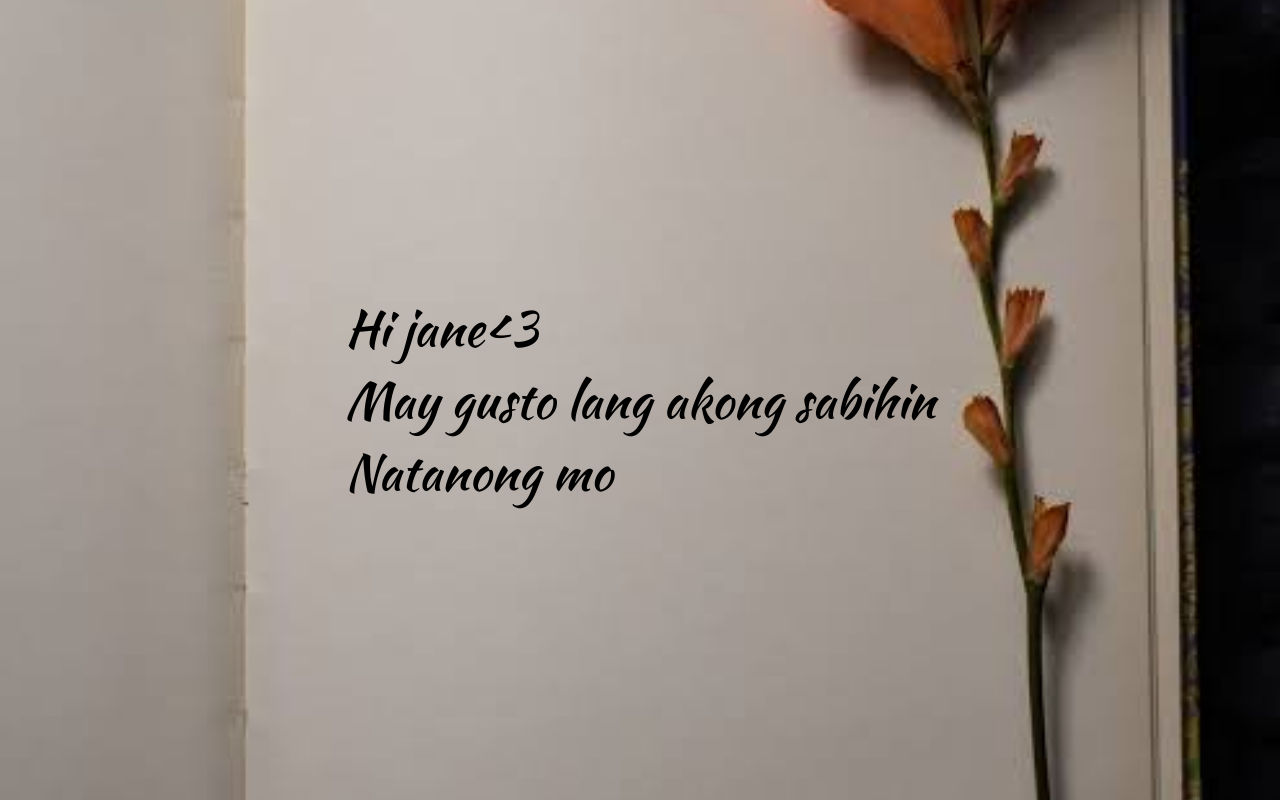
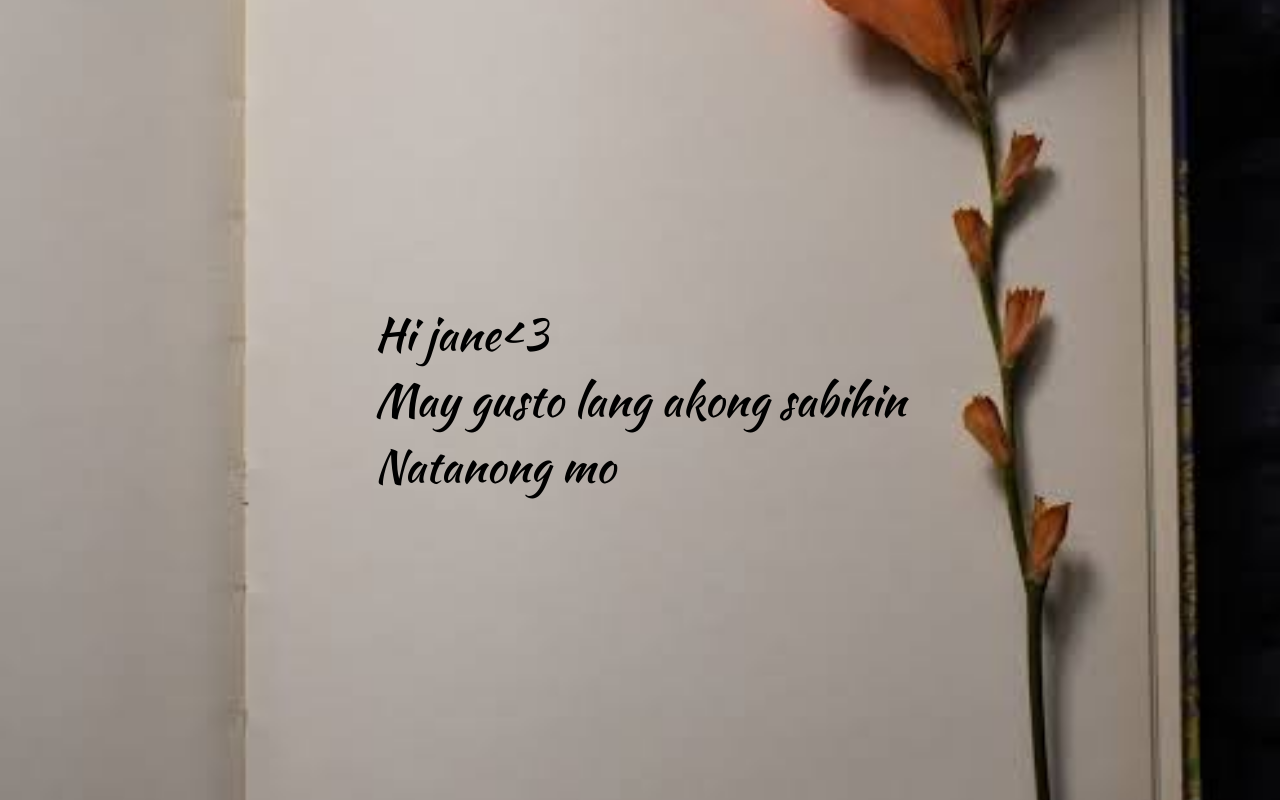
Before and after one commit to twobat602/Love, a plain HTML site: page index.html in a window 1280 px wide. Drawn offline with Linux system fonts and the light colour scheme.

Commit message:
index.html

```diff
--- a/index.html
+++ b/index.html
@@ -6,7 +6,7 @@
      <link rel="preconnect" href="https://fonts.googleapis.com">
 <link rel="preconnect" href="https://fonts.gstatic.com" crossorigin>
 <link href="https://fonts.googleapis.com/css2?family=Kaushan+Script&display=swap" rel="stylesheet">
-<meta http-equiv="refresh" content="24"; url=greatest.html"/>
+<meta http-equiv="refresh" content="24;url=greatest.html"/>
 
 
     <style>
@@ -17,7 +17,7 @@
         top:50%;
         transform: translate(-50%, -50%);
         font-family: 'Kaushan Script',cursive;
-        font-size: 50px;
+        font-size: 45px;
       }
 
       body{
```
